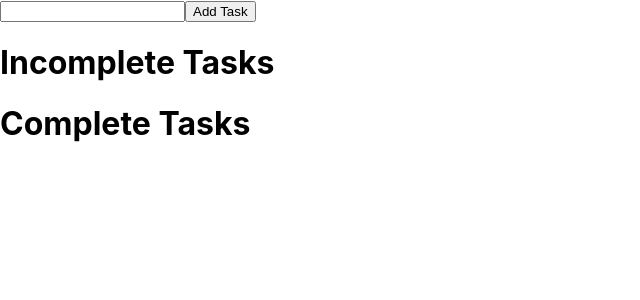
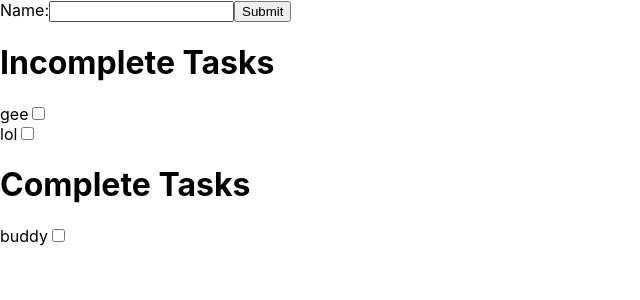
Before and after one commit to m11nh/React-Todo-list, a React (Create React App) app: page / in a window 1280 px wide. Shown: the top 300 px of the page, without its empty margins (0-640 px from the left). Built offline with nearby package versions, Linux system fonts and the light colour scheme.

Commit message:
basic functionality of adding task complete

```diff
--- a/src/App.js
+++ b/src/App.js
@@ -1,5 +1,21 @@
 import logo from './logo.svg';
 import './App.css';
+import React from 'react';
+import reactDom from 'react-dom';
+
+class InputForm extends React.Component {
+  render() {
+    return (
+      <form onSubmit={(event) => this.props.handleSubmit(event)}>
+        <label>
+          Name:
+          <input type="text" value={this.props.value} onChange={(event) => this.props.handleChange(event)}/>
+        </label>
+        <input type="submit" value="Submit" />
+      </form>
+    );
+  }
+}
 
 function Task(props) {
   return (
@@ -10,32 +26,57 @@ function Task(props) {
   )
 }
 
-function App() {
-  let incompleteTasks = []
-  let completedTasks = [];
+class App extends React.Component {
+  constructor(props) {
+    super(props);
+    this.state = {
+      incompleteTasks : ["gee", "lol"],
+      completedTasks : ["buddy"] ,
+      value: ''
+    }
+  }
+
+  handleSubmit(event) {
+    // alert('A name was submitted' + this.state.value);
+    let incompleteTasksNew = this.state.incompleteTasks;
+    incompleteTasksNew.push(this.state.value)
+    this.setState({
+      incompleteTasks : incompleteTasksNew,
+      completedTasks : this.state.completedTasks
+    })
+    event.preventDefault();
+  }
+
+  handleChange(event) {
+    this.setState({
+      incompleteTasks : this.state.incompleteTasks,
+      completedTasks : this.state.completedTasks,
+      value : event.target.value
+    })
+  }
+
+  render() {
     return (
       <div>
         <div>
-        <form>
-          <input type="text"/>
-          <button onclick={addTask}> Add Task </button>
-        </form>
+          <InputForm value={this.state.value} handleChange={(event) => this.handleChange(event)} handleSubmit={(event) => this.handleSubmit(event)}/>
         </div>
         <h1>Incomplete Tasks</h1>
         <div>
-        {incompleteTasks.map((element) => {
+          {this.state.incompleteTasks.map((element) => {
             return <Task name={element}/>
           })}
         </div>
         <h1>Complete Tasks</h1>
         <div>
-        {completedTasks.map((element) => {
+          {this.state.completedTasks.map((element) => {
             return <Task name={element}/>
           })}
         </div>
       </div>
     );
   }
+}
 function addTask() {
 
 }
```
Lines whose indentation alone changed are shown as unchanged.
